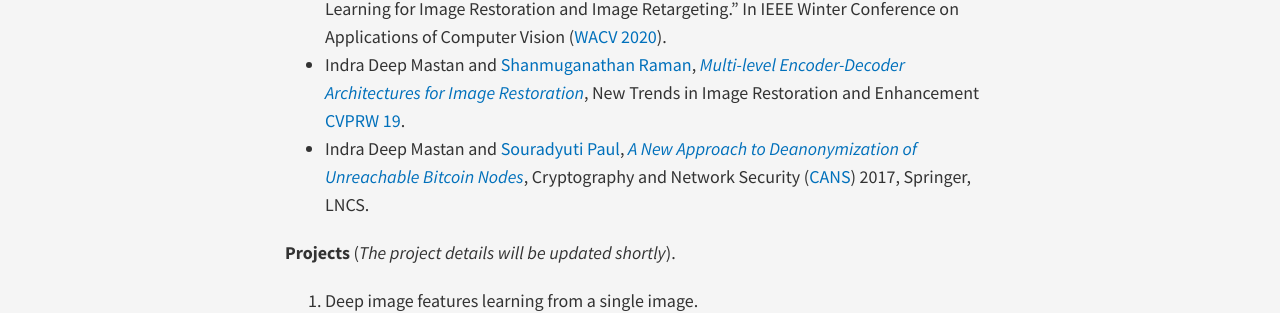
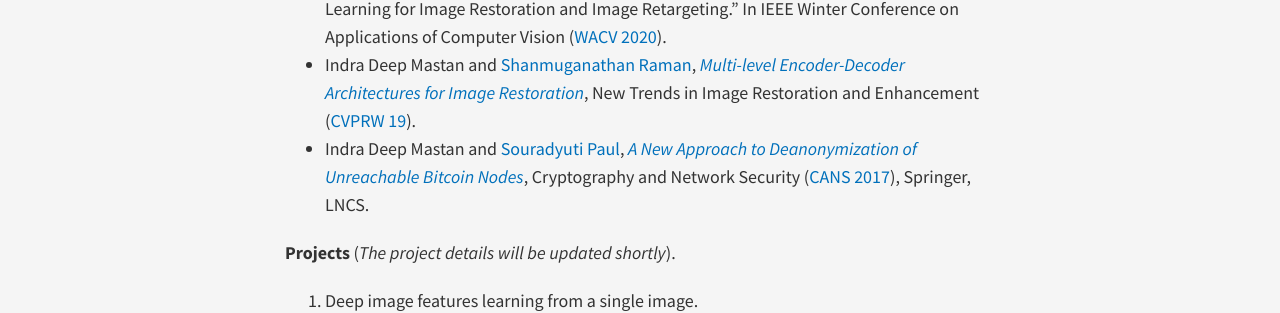
Before and after one commit to indramastan/indradeepmastan, a Jekyll site: the page built from projects/index.md, in a window 1280 px wide. Shown: the part 256-569 px from the top of the page. Built offline with Jekyll 4.4.1, drawn with Linux system fonts in a browser that asks for light colours; nearby versions of some CDN libraries.

```diff
--- a/projects/index.md
+++ b/projects/index.md
@@ -4,8 +4,8 @@ title:
 ---
 **Publications.**
 - Indra Deep Mastan and [Shanmuganathan Raman](https://people.iitgn.ac.in/~shanmuga/), "DCIL: Deep Contextual Internal Learning for Image Restoration and Image Retargeting." In IEEE Winter Conference on Applications of Computer Vision ([WACV 2020](https://wacv20.wacv.net)).
-- Indra Deep Mastan and [Shanmuganathan Raman](https://people.iitgn.ac.in/~shanmuga/), *[Multi-level Encoder-Decoder Architectures for Image Restoration](http://openaccess.thecvf.com/content_CVPRW_2019/papers/NTIRE/Mastan_Multi-Level_Encoder-Decoder_Architectures_for_Image_Restoration_CVPRW_2019_paper.pdf)*, New Trends in Image Restoration and Enhancement [CVPRW 19](http://www.vision.ee.ethz.ch/ntire19/).
-- Indra Deep Mastan and [Souradyuti Paul](http://souradyuti.com/), *[A New Approach to Deanonymization of Unreachable Bitcoin Nodes](https://eprint.iacr.org/2018/243.pdf)*, Cryptography and Network Security ([CANS](http://crypto.ie.cuhk.edu.hk/cans17/)) 2017, Springer, LNCS.
+- Indra Deep Mastan and [Shanmuganathan Raman](https://people.iitgn.ac.in/~shanmuga/), *[Multi-level Encoder-Decoder Architectures for Image Restoration](http://openaccess.thecvf.com/content_CVPRW_2019/papers/NTIRE/Mastan_Multi-Level_Encoder-Decoder_Architectures_for_Image_Restoration_CVPRW_2019_paper.pdf)*, New Trends in Image Restoration and Enhancement ([CVPRW 19](http://www.vision.ee.ethz.ch/ntire19/)).
+- Indra Deep Mastan and [Souradyuti Paul](http://souradyuti.com/), *[A New Approach to Deanonymization of Unreachable Bitcoin Nodes](https://eprint.iacr.org/2018/243.pdf)*, Cryptography and Network Security ([CANS 2017](http://crypto.ie.cuhk.edu.hk/cans17/)), Springer, LNCS.
 
 **Projects** (*The project details will be updated shortly*).
 
```
